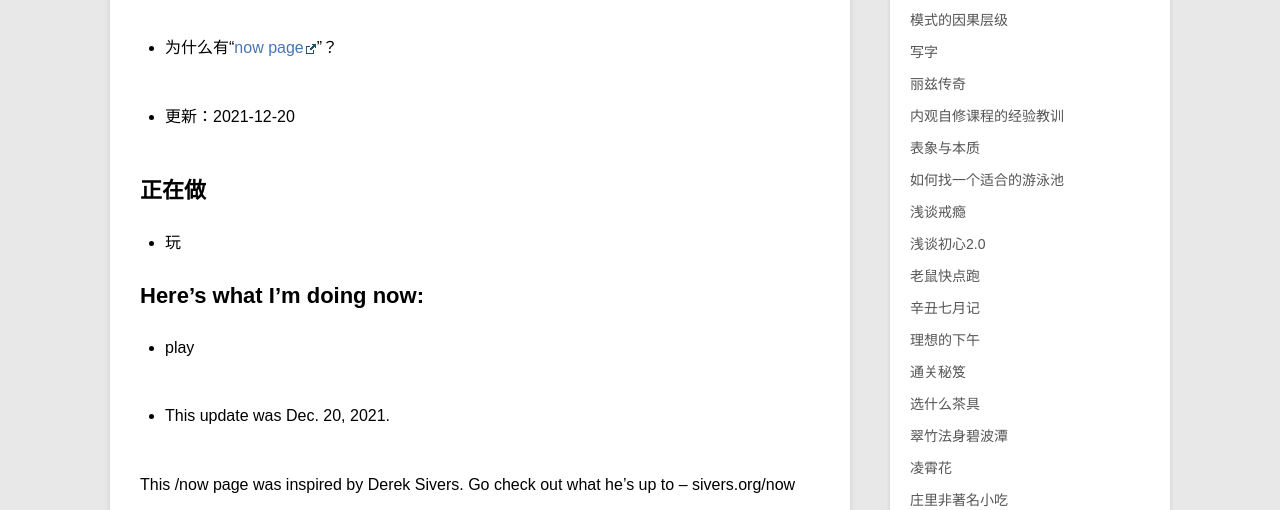
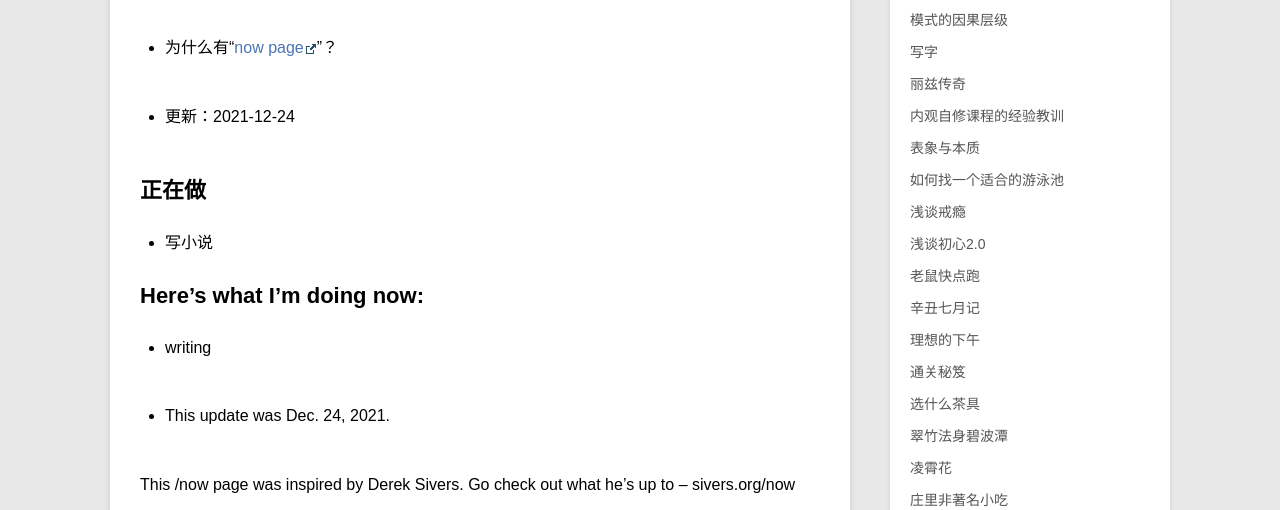
Before and after one commit to violettianjie/violettianjie.github.io, a Jekyll site: the page built from _posts/blog/2017-09-03-now.md, in a window 1280 px wide and 900 px high. Shown: the part 201-711 px from the top of the window. Built offline with Jekyll 4.4.1, drawn with Linux system fonts in a browser that asks for light colours; comment, search, counter and statistics services are not loaded.

Commit message:
Update 2017-09-03-now.md

```diff
--- a/_posts/blog/2017-09-03-now.md
+++ b/_posts/blog/2017-09-03-now.md
@@ -9,25 +9,25 @@ category: blog
 - 为什么有“[now page](http://nownownow.com/about)”？
 
 
-- 更新：2021-12-20
+- 更新：2021-12-24
 
 
 ## 正在做
 
 
-- 玩
+- 写小说
 
 
 
 ## Here’s what I’m doing now:
 
--  play
+- writing
 
 
 
 
 
-- This update was Dec. 20, 2021.
+- This update was Dec. 24, 2021.
 
 This /now page was inspired by Derek Sivers. Go check out what he’s up to – sivers.org/now
 
```
